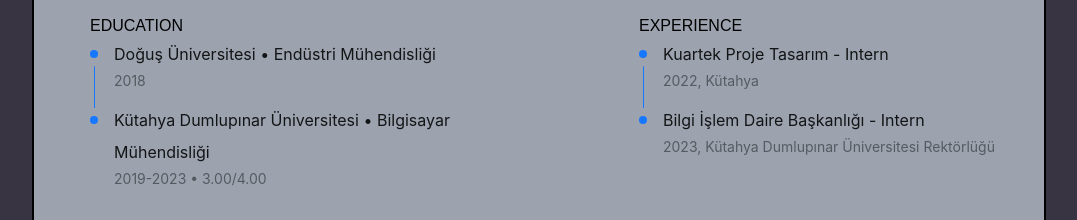
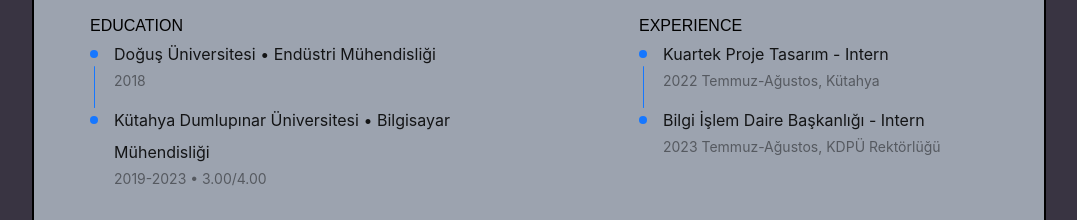
Before and after one commit to eraybahcegulu/eraybahcegulu.com, a React (Create React App) app in the folder client/: page / in a window 1280 px wide. Shown: the part 448-668 px from the top of the page, without its empty margins (101-1178 px from the left). Built offline with nearby package versions, Linux system fonts and the light colour scheme; the HTML template or start-up script is replaced by a standard one.

Commit message:
Update Main.jsx

```diff
--- a/client/src/components/main/Main.jsx
+++ b/client/src/components/main/Main.jsx
@@ -90,11 +90,11 @@
               items={[
                 {
                   title: 'Kuartek Proje Tasarım - Intern',
-                  description: '2022, Kütahya',
+                  description: '2022 Temmuz-Ağustos, Kütahya',
                 },
                 {
                   title: 'Bilgi İşlem Daire Başkanlığı - Intern ',
-                  description: '2023, Kütahya Dumlupınar Üniversitesi Rektörlüğü',
+                  description: '2023 Temmuz-Ağustos, KDPÜ Rektörlüğü',
                 },
               ]}
             />
```
